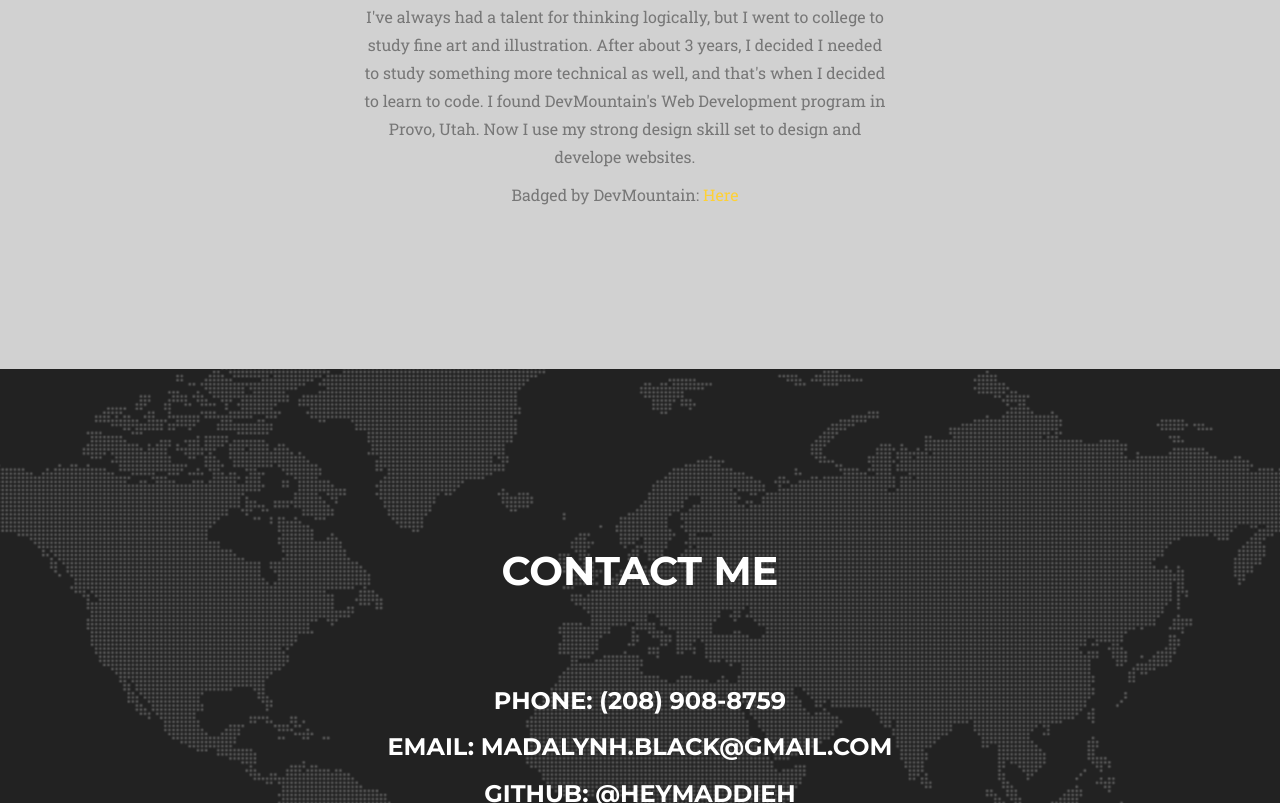
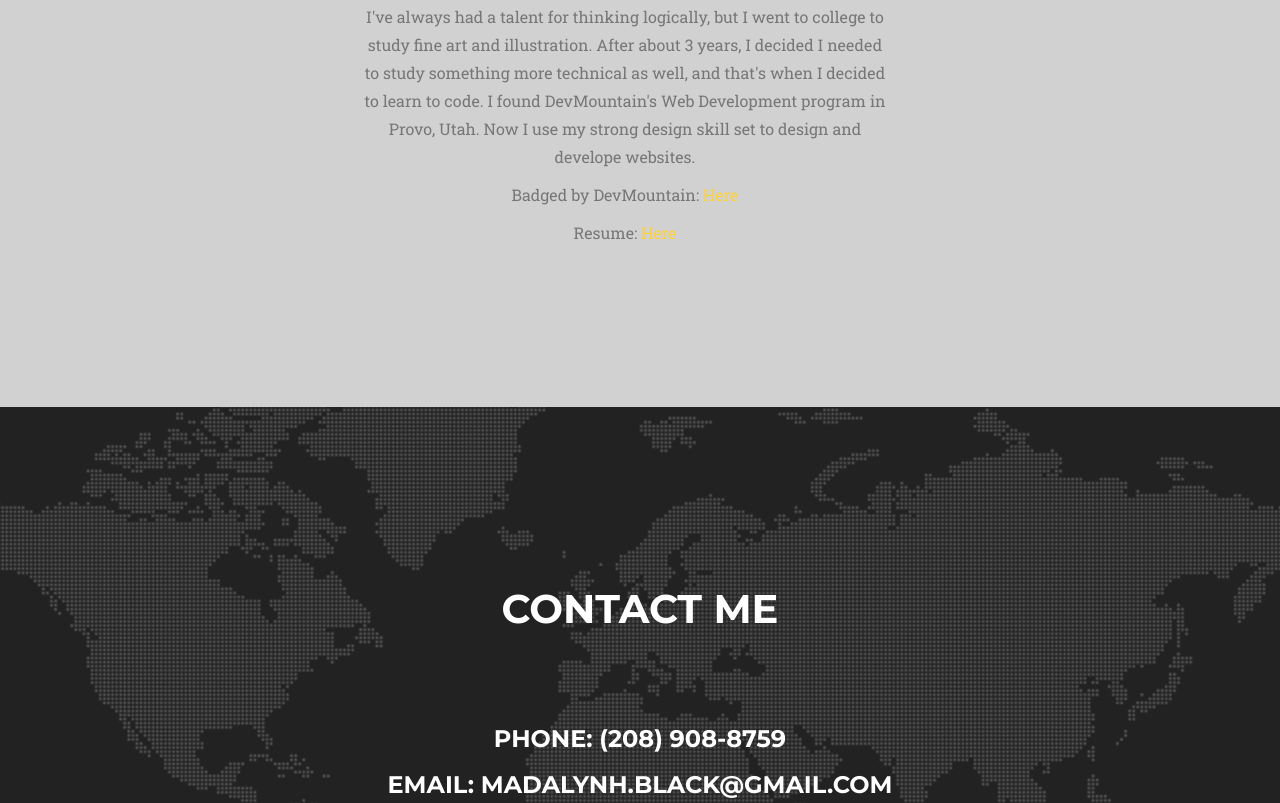
Before and after one commit to heymaddieh/maddieblackportfolio, a website: page index.html in a window 1280 px wide. Shown: the part 3450-4253 px from the top of the page. Drawn offline with nearby package versions, Linux system fonts and the light colour scheme; a web font is replaced by a local one.

Commit message:
added badge

```diff
--- a/index.html
+++ b/index.html
@@ -260,6 +260,7 @@
                         my strong design skill set to design and develope websites.</p>
 
                         <p id="desc" class="large text-muted">Badged by DevMountain: <a href="https://www.youracclaim.com/user/madalyn-black">Here</a></p>
+                        <p id="desc" class="large text-muted">Resume: <a href="https://drive.google.com/open?id=0B3slQD_YzmN0Z1J5VDFnZVd6U3c">Here</a></p>
                 </div>
             </div>
         </div>
```
